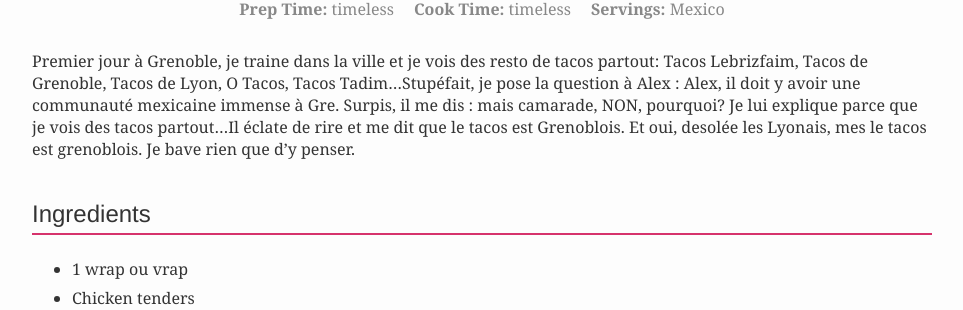
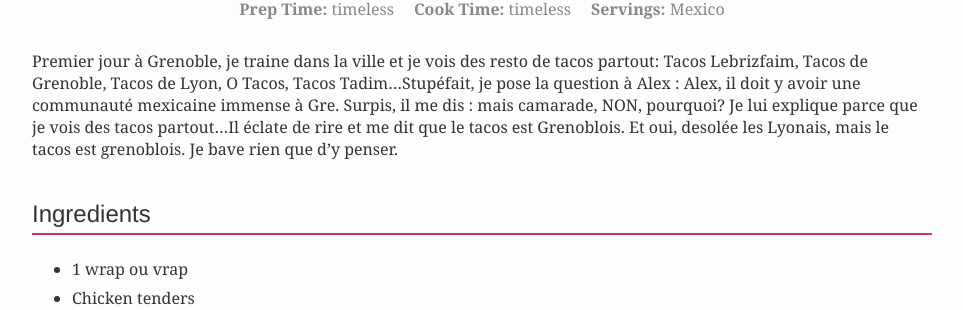
Before and after one commit to AntiLibrary5/nicools-kitchen, a Jekyll site: the page built from _posts/2025-12-8-tacos-grenoblois.md, in a window 1280 px wide. Shown: the part 721-1031 px from the top of the page, without its empty margins (158-1121 px from the left). Built offline with Jekyll 4.4.1, drawn with Linux system fonts in a browser that asks for light colours.

Commit message:
french tacos and orzo maj

```diff
--- a/_posts/2025-12-8-tacos-grenoblois.md
+++ b/_posts/2025-12-8-tacos-grenoblois.md
@@ -9,7 +9,7 @@
 tags: [Non Vegetarian]
 ---
 
-Premier jour à Grenoble, je traine dans la ville et je vois des resto de tacos partout: Tacos Lebrizfaim, Tacos de Grenoble, Tacos de Lyon, O Tacos, Tacos Tadim...Stupéfait, je pose la question à Alex : Alex, il doit y avoir une communauté mexicaine immense à Gre. Surpis, il me dis : mais camarade, NON, pourquoi? Je lui explique parce que je vois des tacos partout...Il éclate de rire et me dit que le tacos est Grenoblois. Et oui, desolée les Lyonais, mes le tacos est grenoblois. Je bave rien que d'y penser.
+Premier jour à Grenoble, je traine dans la ville et je vois des resto de tacos partout: Tacos Lebrizfaim, Tacos de Grenoble, Tacos de Lyon, O Tacos, Tacos Tadim...Stupéfait, je pose la question à Alex : Alex, il doit y avoir une communauté mexicaine immense à Gre. Surpis, il me dis : mais camarade, NON, pourquoi? Je lui explique parce que je vois des tacos partout...Il éclate de rire et me dit que le tacos est Grenoblois. Et oui, desolée les Lyonais, mais le tacos est grenoblois. Je bave rien que d'y penser.
 
 
 ## Ingredients
```
Also changed, not shown: _posts/2025-11-27-chicken-leek-orzo.md (+1 -1 lines).
